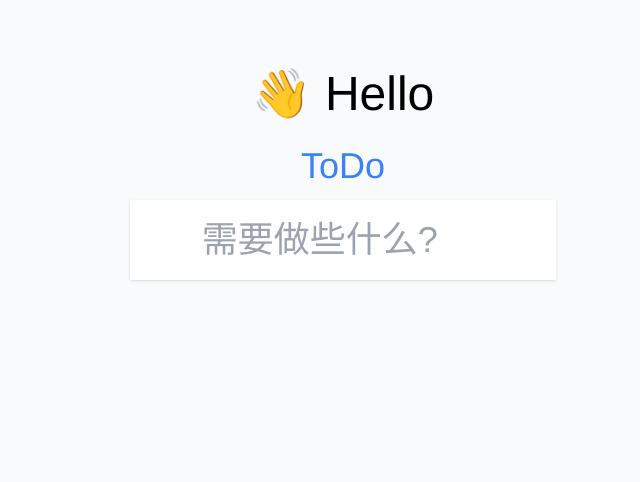
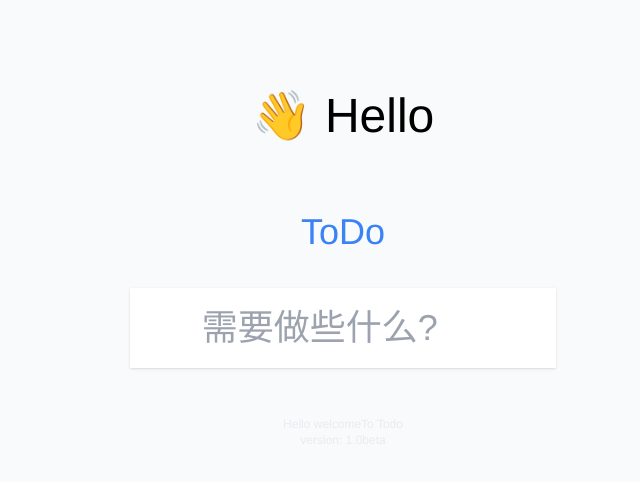
Before and after one commit to wang01h2/vue-todo-app, a Vue app: page / in a window 1280 px wide. Shown: the top 482 px of the page, without its empty margins (297-937 px from the left). Built offline with nearby package versions, Linux system fonts and the light colour scheme.

Commit message:
fix: 样式问题
样式问题

```diff
--- a/src/App.vue
+++ b/src/App.vue
@@ -11,5 +11,10 @@
 </style>
 <script setup lang="ts">
 import Index from "../src/pages/Index.vue";
+</script>
 
-</script>
+<style>
+body {
+  background-color: #F9FAFB;
+}
+</style>
--- a/src/components/list/Index.vue
+++ b/src/components/list/Index.vue
@@ -6,7 +6,6 @@
              v-model.trim="inputValue"
              @keyup.enter="inputCallBack">
     </div>
-    <slot></slot>
   </div>
 </template>
 
--- a/src/components/list/Item.vue
+++ b/src/components/list/Item.vue
@@ -1,6 +1,6 @@
 <template>
-  <div class="flex justify-start items-center w-full h-full shadow bg-white dark:bg-gray-300">
-    <div class="w-1/6 h-2/5 flex justify-center items-center">
+  <div class="flex justify-start items-center h-12 bg-white w-full 2xl:h-20 2xl:h-20 shadow bg-white dark:bg-gray-300">
+    <div class="w-full h-full flex justify-center items-center w-1/6">
       <!--          未选中-->
       <div class="w-5 h-5 border-gray-500 border-solid border-2 rounded-full cursor-pointer" v-if="!isDone" @click="unselected"></div>
       <!--            选中-->
--- a/src/pages/Index.vue
+++ b/src/pages/Index.vue
@@ -1,22 +1,27 @@
 <template>
-  <div class="w-screen h-screen bg-gray-50 dark:bg-gray-900">
-    <div class="header-view w-auto h-1/4 flex justify-evenly flex-wrap items-center">
+  <div class="w-screen h-full bg-gray-50 dark:bg-gray-900 flex flex-col">
+    <div class="header-view w-auto h-56 xl:h-72 2xl:h-72 flex justify-evenly flex-wrap items-center">
       <h1 class="text-5xl text-center w-full pt-10 dark:text-white dark:text-opacity-75 xl:pt-14 2xl:pt-16"> 👋 Hello </h1>
       <h2 class="text-4xl text-blue-500 text-center w-full dark:text-opacity-75">ToDo</h2>
     </div>
-    <div class="flex justify-center items-center">
+    <div class="flex justify-center items-center flex-col">
       <index class="w-3/4 h-12 bg-white xl:h-20 xl:w-4/12 2xl:h-20 2xl:w-4/12"
              :input-model="inputValue"
-             @input-complete="enterCallBack">
-<!--        item list-->
-        <item v-for="item in itemList"
-              :key="item['key']"
-              :key-value="item['key']"
-              :label="item['label']"
-              :is-done="item['isDone']"
-              @unselected-click="unselectedEvent"
-        ></item>
-      </index>
+             @input-complete="enterCallBack"></index>
+            <ul class="w-3/4 bg-white xl:w-4/12 2xl:w-4/12">
+              <li v-for="item in itemList">
+                <item :key="item['key']"
+                      :key-value="item['key']"
+                      :label="item['label']"
+                      :is-done="item['isDone']"
+                      @unselected-click="unselectedEvent"
+                ></item>
+              </li>
+            </ul>
+    </div>
+    <div class="h-16 mt-12">
+      <p class="text-xs text-gray-300 text-opacity-40 text-center">Hello welcomeTo Todo</p>
+      <p class="text-xs text-gray-300 text-opacity-40 text-center">version: 1.0beta</p>
     </div>
   </div>
 </template>
```
